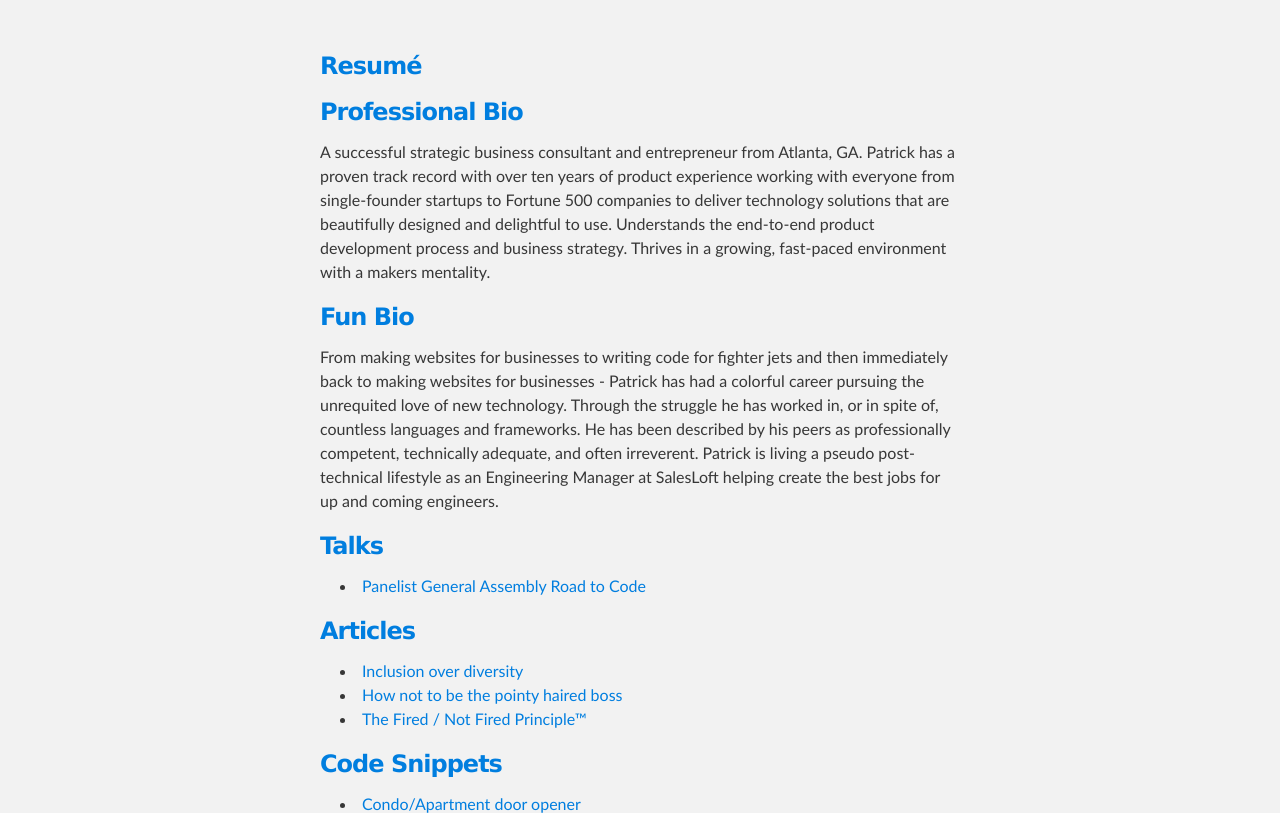
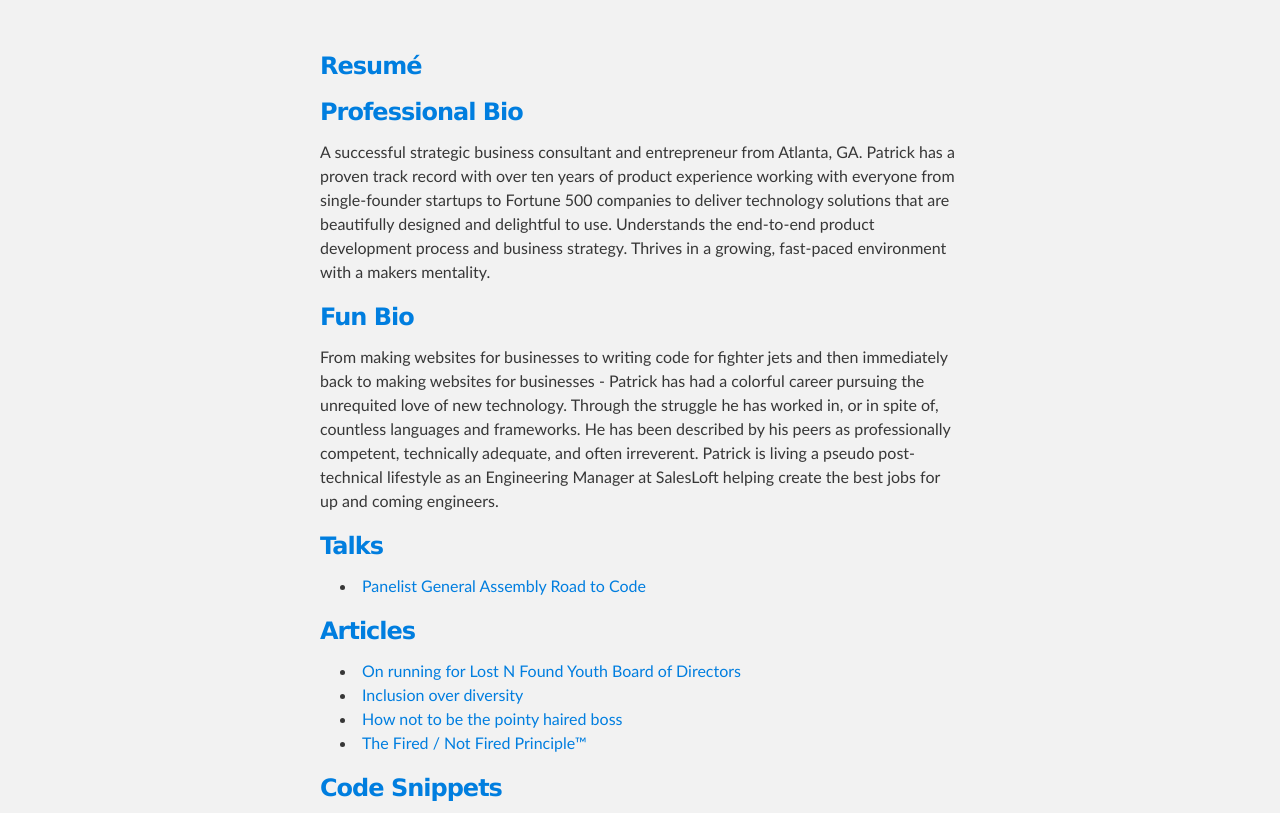
Before and after one commit to thephw/thephw.github.io, a plain HTML site: page index.html in a window 1280 px wide. Shown: the part 212-1025 px from the top of the page. Drawn offline with Linux system fonts and the light colour scheme.

Commit message:
Article update

```diff
--- a/index.html
+++ b/index.html
@@ -55,6 +55,9 @@
           </a>
         </h3>
         <ul>
+          <li>
+            <span><a href="https://medium.com/@thephw/patrick-wiseman-for-lost-n-found-youth-6c614935ad7c#.6wxy7pvtx">On running for Lost N Found Youth Board of Directors</a></span>
+          </li>
           <li>
             <span><a href="https://medium.com/@thephw/inclusion-over-diversity-2aadb6e0bf29#.vtmklg7lp">Inclusion over diversity</a></span>
           </li>
```
